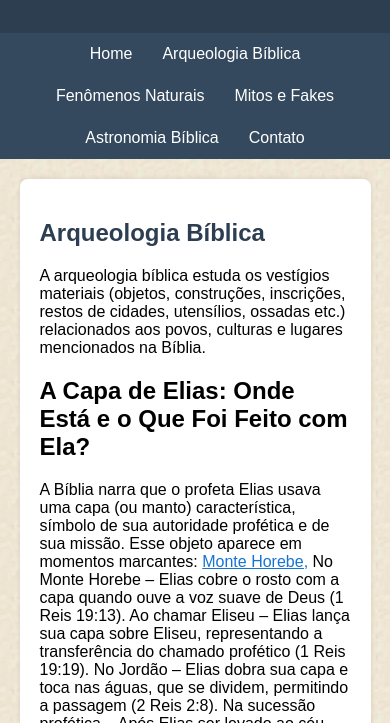
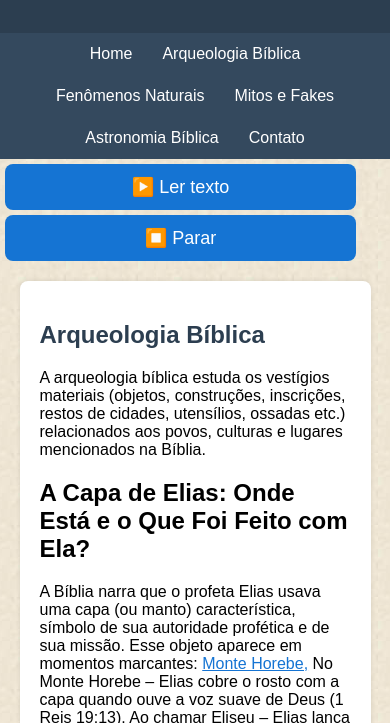
Before and after one commit to adrianorbnet-ship-it/meu-site, a plain HTML site: page arqueologia_out_2025.html in a window 390 px wide. Shown: the part 121-844 px from the top of the page. Drawn offline with Linux system fonts and the light colour scheme.

Commit message:
Add files via upload

```diff
--- a/arqueologia_out_2025.html
+++ b/arqueologia_out_2025.html
@@ -5,7 +5,48 @@
   <meta name="viewport" content="width=device-width, initial-scale=1.0">
   <title>Fatos ou Fakes Bíblicos</title>
   <style>
-    body {
+
+/* Estilo geral para todos os botões da página */
+button {
+  font-size: 20px;           /* texto maior para fácil leitura */
+  padding: 15px 25px;        /* área de toque maior */
+  margin: 10px 5px;          /* espaço entre os botões */
+  border-radius: 12px;       /* cantos arredondados */
+  border: none;              /* sem borda padrão */
+  background-color: #1574d3; /* cor azul agradável */
+  color: white;              /* texto branco */
+  cursor: pointer;           /* muda cursor ao passar */
+  transition: background 0.3s, transform 0.2s; /* animação suave */
+}
+
+/* Efeito ao passar o dedo / mouse */
+button:hover {
+  background-color: #0f5ca0; /* azul mais escuro */
+  transform: scale(1.05);    /* leve aumento visual */
+}
+
+/* Efeito ao pressionar o botão */
+button:active {
+  background-color: #0a3d70;
+  transform: scale(0.98);    /* efeito de “aperto” */
+}
+
+/* Ajuste para telas pequenas (mobile) */
+@media (max-width: 600px) {
+  button {
+    font-size: 18px;
+    padding: 18px 25px;      /* botões ainda maiores para toque */
+    width: 90%;              /* ocupa quase toda a largura da tela */
+    display: block;           /* cada botão em linha separada */
+    margin: 10px auto;        /* centraliza na tela */
+  }
+}
+
+
+
+
+
+ body {
       font-family: Arial, sans-serif;
       margin: 0;
       background-image: url("textura-bege.png");
@@ -99,6 +140,18 @@
       font-size: 16px; /* celular */
     }
 
+
+  /*aqui será adaptado botao do player para celular */
+
+button {
+    font-size: 18px;
+    padding: 12px 20px;
+    margin: 5px;
+    border-radius: 8px;
+  }
+
+</style>
+
 </style>
 
 <!-- Área Principal -->
@@ -117,15 +170,45 @@
     <a href="contato.html">Contato</a>
   </nav>
 
-  <div class="container">
+<!-- Botões de controle -->
+<button onclick="lerTexto()">▶️ Ler texto</button>
+<button onclick="pararLeitura()">⏹️ Parar</button>
+
+<script>
+let msg; // variável global para controlar a fala
+
+function lerTexto() {
+  // Pega todo o texto da div .container
+  let texto = document.querySelector(".container").innerText;
+
+  // Substitui ":" por " vírgula " para que o TTS não leia como hora
+
+texto = texto.replace(/(\d+):(\d+)/g, "$1 $2");
+
+
+
+// Cria a mensagem de voz
+  msg = new SpeechSynthesisUtterance(texto);
+  msg.lang = "pt-BR";
+  msg.rate = 1; // velocidade normal
+  msg.pitch = 1;
+
+  // Fala o texto
+  window.speechSynthesis.speak(msg);
+}
+
+function pararLeitura() {
+  // Para a fala imediatamente
+  window.speechSynthesis.cancel();
+}
+</script>
+
+<div class="container">
     <section id="home">
       <h2>Arqueologia Bíblica</h2>
       <p>A arqueologia bíblica estuda os vestígios materiais
  (objetos, construções, inscrições, restos de cidades, utensílios, ossadas etc.)
  relacionados aos povos, culturas e lugares mencionados na Bíblia.</p>
-
-
-
 
 <!--novo arquivo-->
 <h1>A Capa de Elias: Onde Está e o Que Foi Feito com Ela?</h1>
```
